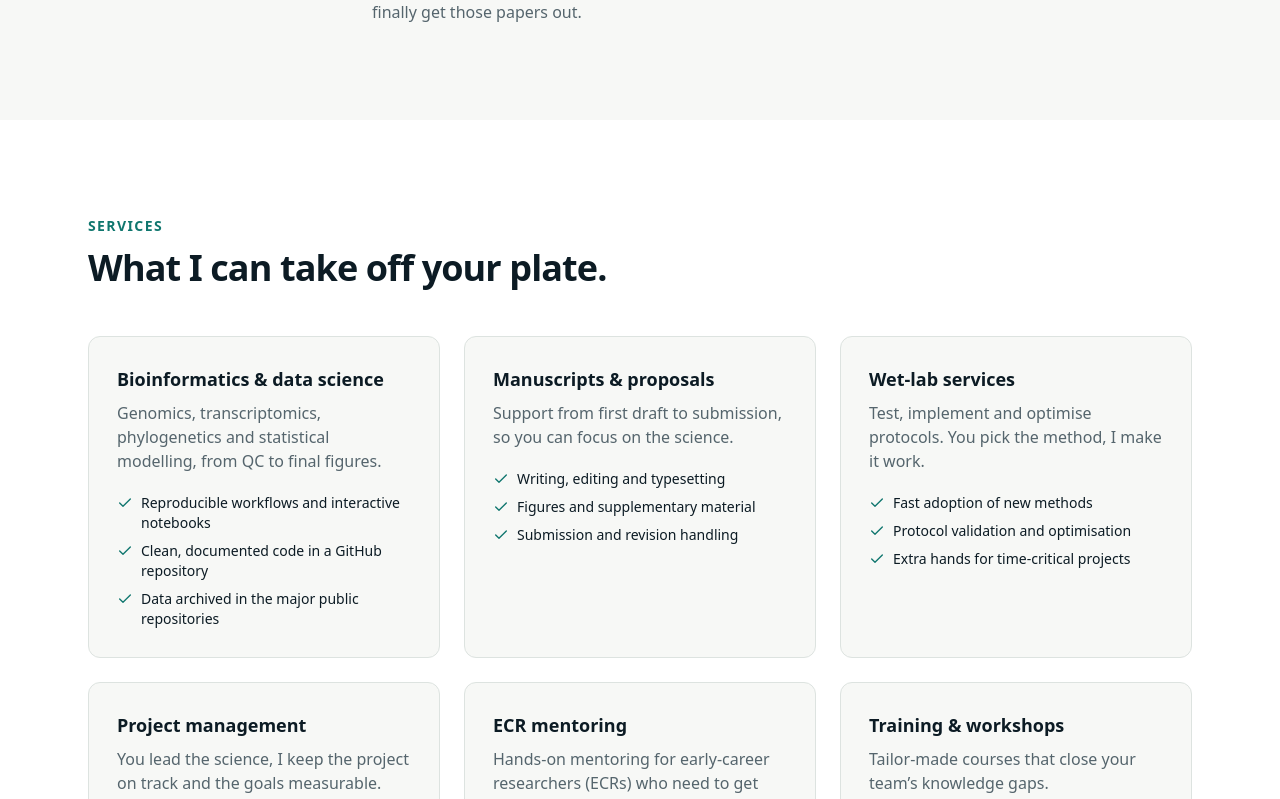
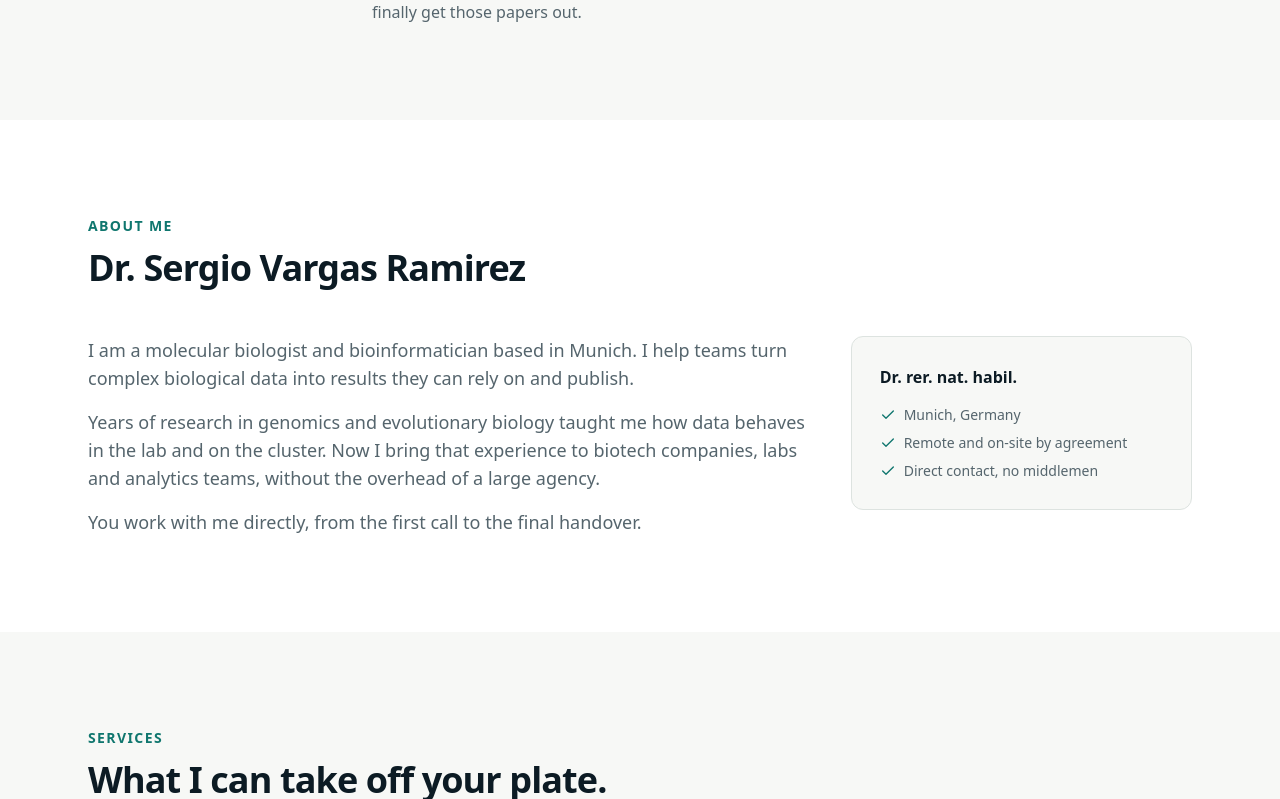
Before and after one commit to SergioVargasRamirez/biodatum.io, a React (Vite) app: page / in a window 1280 px wide. Shown: the part 1181-1980 px from the top of the page. Built offline with nearby package versions, Linux system fonts and the light colour scheme.

Commit message:
Add About section, ECR mentoring, booking link and copy-address fallback
Co-Authored-By: Claude Sonnet 5.5 <noreply@anthropic.com>

```diff
--- a/src/App.jsx
+++ b/src/App.jsx
@@ -1,7 +1,7 @@
 import { useEffect, useState } from 'react'
 import Header from './components/Header'
 import Hero from './components/Hero'
-import { Audiences, Services, Process, Pricing, Work, FAQ } from './components/Sections'
+import { About, Audiences, Services, Process, Pricing, Work, FAQ } from './components/Sections'
 import Contact from './components/Contact'
 import Footer from './components/Footer'
 import { Impressum, Privacy } from './components/Legal'
@@ -33,6 +33,7 @@ export default function App() {
           <>
             <Hero />
             <Audiences />
+            <About />
             <Services />
             <Process />
             <Pricing />
--- a/src/components/Header.jsx
+++ b/src/components/Header.jsx
@@ -4,6 +4,7 @@ import { site } from '../content'
 import { bookingLink, bookingProps } from './mail'
 
 const links = [
+  { name: 'About', href: '#about' },
   { name: 'Services', href: '#services' },
   { name: 'How it works', href: '#process' },
   { name: 'Pricing', href: '#pricing' },
--- a/src/components/Hero.jsx
+++ b/src/components/Hero.jsx
@@ -15,7 +15,7 @@ export default function Hero() {
       <svg
         aria-hidden="true"
         viewBox="0 0 12 8"
-        className="absolute -right-24 top-1/2 hidden w-[36rem] -translate-y-1/2 xl:block"
+        className="absolute -right-24 top-1/2 hidden w-[36rem] -translate-y-1/2 2xl:block"
       >
         {cells.map((v, i) => (
           <rect
--- a/src/components/Sections.jsx
+++ b/src/components/Sections.jsx
@@ -1,5 +1,5 @@
 import { Check, ExternalLink } from 'lucide-react'
-import { audiences, services, process, faq, rates, work } from '../content'
+import { about, audiences, services, process, faq, rates, work } from '../content'
 import { bookingLink } from './mail'
 
 function Section({ id, eyebrow, title, intro, tone = 'light', children }) {
@@ -30,9 +30,35 @@ export function Audiences() {
   )
 }
 
+export function About() {
+  return (
+    <Section id="about" tone="tint" eyebrow="About me" title={about.name}>
+      <div className="grid gap-10 md:grid-cols-3">
+        <div className="space-y-4 text-lg text-muted md:col-span-2">
+          {about.paragraphs.map((p) => (
+            <p key={p}>{p}</p>
+          ))}
+        </div>
+        <aside className="self-start rounded-xl border border-line bg-paper p-7">
+          {about.photo && <img src={about.photo} alt={about.name} className="mb-6 aspect-square w-full rounded-lg object-cover" />}
+          <p className="font-semibold">{about.title}</p>
+          <ul className="mt-4 space-y-2 text-sm text-muted">
+            {about.facts.map((f) => (
+              <li key={f} className="flex gap-2">
+                <Check size={16} className="mt-0.5 shrink-0 text-accent" aria-hidden="true" />
+                {f}
+              </li>
+            ))}
+          </ul>
+        </aside>
+      </div>
+    </Section>
+  )
+}
+
 export function Services() {
   return (
-    <Section id="services" tone="tint" eyebrow="Services" title="What I can take off your plate.">
+    <Section id="services" eyebrow="Services" title="What I can take off your plate.">
       <div className="grid gap-6 sm:grid-cols-2 lg:grid-cols-6">
         {services.map((s, i) => (
           <article key={s.name} className={`${services.length % 3 === 0 || i < 3 ? 'lg:col-span-2' : 'lg:col-span-3'} rounded-xl border border-line bg-paper p-7`}>
@@ -55,7 +81,7 @@ export function Services() {
 
 export function Process() {
   return (
-    <Section id="process" eyebrow="How it works" title="Simple, transparent, no surprises.">
+    <Section id="process" tone="tint" eyebrow="How it works" title="Simple, transparent, no surprises.">
       <ol className="grid gap-8 md:grid-cols-3">
         {process.map((p, i) => (
           <li key={p.title}>
@@ -73,7 +99,6 @@ export function Pricing() {
   return (
     <Section
       id="pricing"
-      tone="tint"
       eyebrow="Pricing"
       title="Clear rates, flexible formats."
       intro="Prices are net of VAT. Fixed-price offers are available for well-defined projects."
--- a/src/content.js
+++ b/src/content.js
@@ -20,6 +20,19 @@ export const hero = {
   text:
     'Senior-level bioinformatics, statistics and lab support for biotech companies, ' +
     'academic labs and analytics teams. Reproducible, documented, delivered on time.',
+}
+
+// DRAFT: rewrite in your own words. Set `photo` to a file in /public (e.g. '/sergio.jpg') to show a portrait.
+export const about = {
+  name: 'Dr. Sergio Vargas Ramirez',
+  title: 'Dr. rer. nat. habil.',
+  photo: '',
+  paragraphs: [
+    'I am a molecular biologist and bioinformatician based in Munich. I help teams turn complex biological data into results they can rely on and publish.',
+    'Years of research in genomics and evolutionary biology taught me how data behaves in the lab and on the cluster. Now I bring that experience to biotech companies, labs and analytics teams, without the overhead of a large agency.',
+    'You work with me directly, from the first call to the final handover.',
+  ],
+  facts: ['Munich, Germany', 'Remote and on-site by agreement', 'Direct contact, no middlemen'],
 }
 
 export const audiences = [
```
